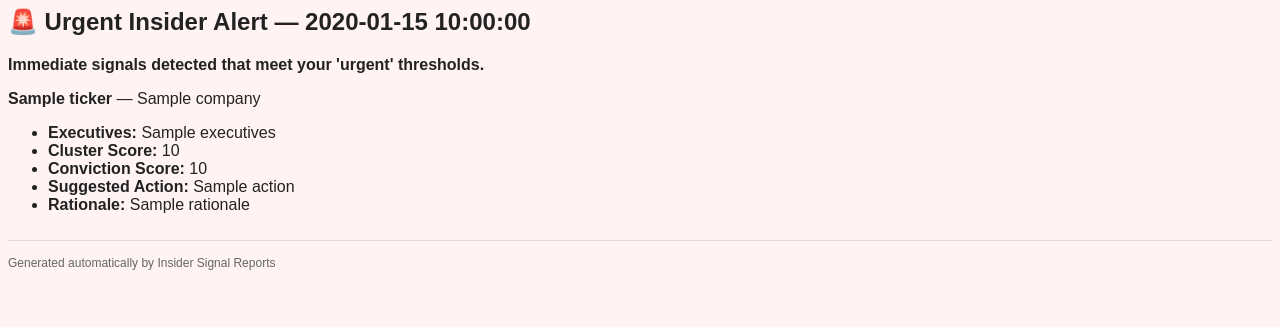
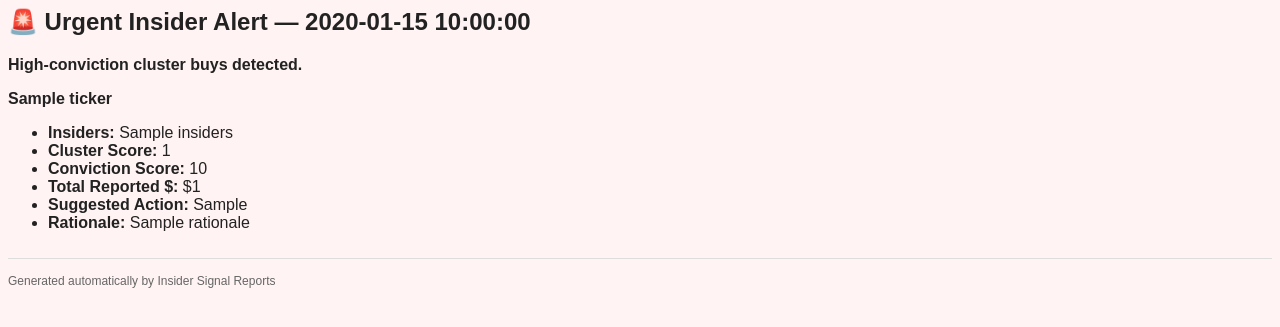
Before and after one commit to Samie-mirghani/insider-cluster-watch, a Python web app: template templates/urgent_alert.html in a window 1280 px wide. Shown: the top 327 px of the page. Run offline with Jinja, Linux system fonts and the light colour scheme; the template is opened without the code that fills it: most values are stand-ins (such as "Sample title", 1, 10 or a date in 2020).

Commit message:
Update urgent_alert.html

```diff
--- a/templates/urgent_alert.html
+++ b/templates/urgent_alert.html
@@ -1,15 +1,17 @@
+<!-- templates/urgent_alert.html -->
 <html>
   <body style="font-family:Arial,sans-serif;color:#222;background-color:#fff3f3;">
     <h2>🚨 Urgent Insider Alert — {{ date }}</h2>
-    <p style="font-weight:bold;">Immediate signals detected that meet your 'urgent' thresholds.</p>
+    <p style="font-weight:bold;">High-conviction cluster buys detected.</p>
     {% for item in urgent_trades %}
       <div style="margin-bottom:15px;border-bottom:1px solid #ddd;padding-bottom:10px;">
-        <b>{{ item.ticker }}</b> — {{ item.company }}
+        <b>{{ item.ticker }}</b>
         <ul>
-          <li><b>Executives:</b> {{ item.executives }}</li>
-          <li><b>Cluster Score:</b> {{ item.cluster_score }}</li>
-          <li><b>Conviction Score:</b> {{ item.conviction_score }}</li>
-          <li><b>Suggested Action:</b> {{ item.action }}</li>
+          <li><b>Insiders:</b> {{ item.insiders }}</li>
+          <li><b>Cluster Score:</b> {{ item.cluster_count }}</li>
+          <li><b>Conviction Score:</b> {{ item.avg_conviction|round(2) }}</li>
+          <li><b>Total Reported $:</b> ${{ item.total_value|int }}</li>
+          <li><b>Suggested Action:</b> {{ item.suggested_action }}</li>
           <li><b>Rationale:</b> {{ item.rationale }}</li>
         </ul>
       </div>
```
